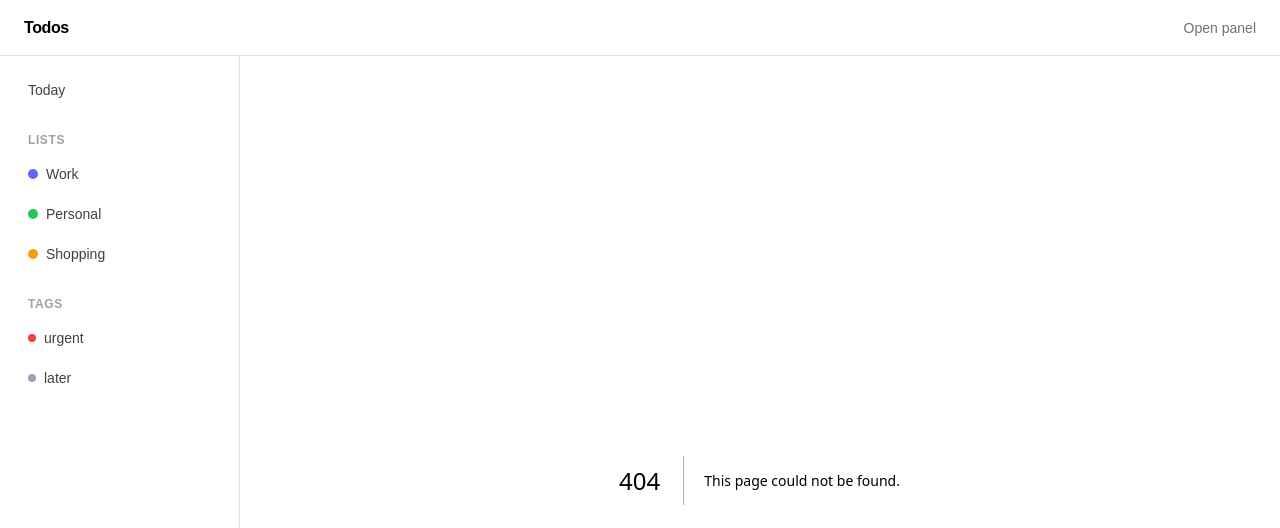
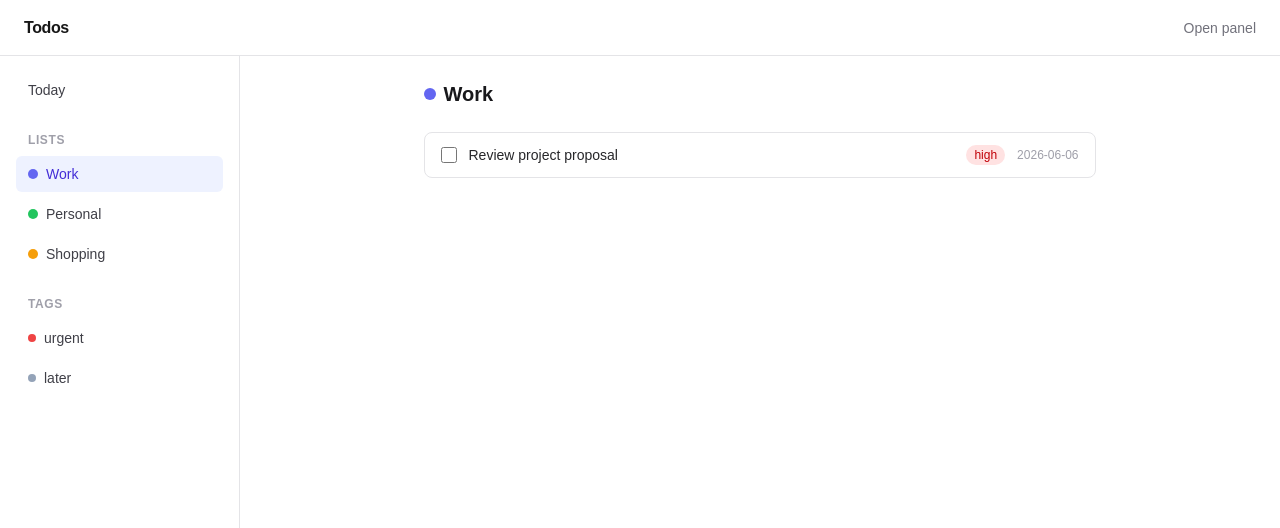
Before and after one commit to Jonathanko52/personal-interface, a Next.js app: page /list/1 in a window 1280 px wide. Before the commit this address had no page. Shown: the top 528 px of the page. Built offline with nearby package versions, Linux system fonts and the light colour scheme.

Commit message:
list filtereing added

```diff
--- a/app/components/Sidebar.tsx
+++ b/app/components/Sidebar.tsx
@@ -1,23 +1,22 @@
+"use client";
+
 import Link from "next/link";
-
-const lists = [
-  { id: "1", name: "Work", color: "#6366f1" },
-  { id: "2", name: "Personal", color: "#22c55e" },
-  { id: "3", name: "Shopping", color: "#f59e0b" },
-];
-
-const tags = [
-  { id: "1", name: "urgent", color: "#ef4444" },
-  { id: "2", name: "later", color: "#94a3b8" },
-];
+import { usePathname } from "next/navigation";
+import { lists, tags } from "@/app/lib/data";
 
 export default function Sidebar() {
+  const pathname = usePathname();
+
+  const linkClass = (href: string) =>
+    `flex items-center gap-2 text-sm rounded-md px-3 py-2 transition-colors ${
+      pathname === href
+        ? "bg-indigo-50 text-indigo-700 font-medium"
+        : "text-zinc-700 hover:text-zinc-900 hover:bg-zinc-100"
+    }`;
+
   return (
     <nav className="w-60 shrink-0 border-r border-zinc-200 bg-white overflow-y-auto flex flex-col gap-6 p-4">
-      <Link
-        href="/"
-        className="text-sm font-medium text-zinc-700 hover:text-zinc-900 hover:bg-zinc-100 rounded-md px-3 py-2 transition-colors"
-      >
+      <Link href="/" className={linkClass("/")}>
         Today
       </Link>
 
@@ -28,14 +27,8 @@ export default function Sidebar() {
         <ul className="flex flex-col gap-1">
           {lists.map((list) => (
             <li key={list.id}>
-              <Link
-                href={`/list/${list.id}`}
-                className="flex items-center gap-2 text-sm text-zinc-700 hover:text-zinc-900 hover:bg-zinc-100 rounded-md px-3 py-2 transition-colors"
-              >
-                <span
-                  className="w-2.5 h-2.5 rounded-full shrink-0"
-                  style={{ backgroundColor: list.color }}
-                />
+              <Link href={`/list/${list.id}`} className={linkClass(`/list/${list.id}`)}>
+                <span className="w-2.5 h-2.5 rounded-full shrink-0" style={{ backgroundColor: list.color }} />
                 {list.name}
               </Link>
             </li>
@@ -50,14 +43,8 @@ export default function Sidebar() {
         <ul className="flex flex-col gap-1">
           {tags.map((tag) => (
             <li key={tag.id}>
-              <Link
-                href={`/tags/${tag.id}`}
-                className="flex items-center gap-2 text-sm text-zinc-700 hover:text-zinc-900 hover:bg-zinc-100 rounded-md px-3 py-2 transition-colors"
-              >
-                <span
-                  className="w-2 h-2 rounded-full shrink-0"
-                  style={{ backgroundColor: tag.color }}
-                />
+              <Link href={`/tags/${tag.id}`} className={linkClass(`/tags/${tag.id}`)}>
+                <span className="w-2 h-2 rounded-full shrink-0" style={{ backgroundColor: tag.color }} />
                 {tag.name}
               </Link>
             </li>
--- /dev/null
+++ b/app/lib/data.ts
@@ -0,0 +1,17 @@
+export const lists = [
+  { id: "1", name: "Work", color: "#6366f1" },
+  { id: "2", name: "Personal", color: "#22c55e" },
+  { id: "3", name: "Shopping", color: "#f59e0b" },
+];
+
+export const tags = [
+  { id: "1", name: "urgent", color: "#ef4444" },
+  { id: "2", name: "later", color: "#94a3b8" },
+];
+
+export const todos = [
+  { id: "1", title: "Review project proposal", priority: "high", dueDate: "2026-06-06", completed: false, listId: "1", tagIds: ["1"] },
+  { id: "2", title: "Buy groceries", priority: "low", dueDate: "2026-06-05", completed: false, listId: "3", tagIds: [] },
+  { id: "3", title: "Schedule dentist appointment", priority: "medium", dueDate: "2026-06-07", completed: false, listId: "2", tagIds: ["2"] },
+  { id: "4", title: "Read chapter 3", priority: "none", dueDate: null, completed: true, listId: "2", tagIds: ["2"] },
+];
--- /dev/null
+++ b/app/list/[id]/page.tsx
@@ -0,0 +1,36 @@
+"use client";
+
+import { useState } from "react";
+import { useParams } from "next/navigation";
+import { todos, lists } from "@/app/lib/data";
+import TodoList from "@/app/components/TodoList";
+import TodoDetail from "@/app/components/TodoDetail";
+
+export default function ListPage() {
+  const { id } = useParams<{ id: string }>();
+  const [selectedId, setSelectedId] = useState<string | null>(null);
+
+  const list = lists.find((l) => l.id === id);
+  const filtered = todos.filter((t) => t.listId === id);
+  const selectedTodo = filtered.find((t) => t.id === selectedId) ?? null;
+
+  if (selectedTodo) {
+    return <TodoDetail todo={selectedTodo} onClose={() => setSelectedId(null)} />;
+  }
+
+  return (
+    <div className="max-w-2xl mx-auto">
+      <div className="flex items-center gap-2 mb-6">
+        {list && (
+          <span className="w-3 h-3 rounded-full shrink-0" style={{ backgroundColor: list.color }} />
+        )}
+        <h1 className="text-xl font-semibold text-zinc-900">{list?.name ?? "List"}</h1>
+      </div>
+      {filtered.length === 0 ? (
+        <p className="text-sm text-zinc-400">No todos in this list.</p>
+      ) : (
+        <TodoList todos={filtered} onSelect={(id) => setSelectedId(id)} />
+      )}
+    </div>
+  );
+}
--- a/app/page.tsx
+++ b/app/page.tsx
@@ -3,13 +3,7 @@
 import { useState } from "react";
 import TodoList from "./components/TodoList";
 import TodoDetail from "./components/TodoDetail";
-
-const todos = [
-  { id: "1", title: "Review project proposal", priority: "high", dueDate: "2026-06-06", completed: false },
-  { id: "2", title: "Buy groceries", priority: "low", dueDate: "2026-06-05", completed: false },
-  { id: "3", title: "Schedule dentist appointment", priority: "medium", dueDate: "2026-06-07", completed: false },
-  { id: "4", title: "Read chapter 3", priority: "none", dueDate: null, completed: true },
-];
+import { todos } from "./lib/data";
 
 export default function Home() {
   const [selectedId, setSelectedId] = useState<string | null>(null);
--- /dev/null
+++ b/app/tags/[id]/page.tsx
@@ -0,0 +1,36 @@
+"use client";
+
+import { useState } from "react";
+import { useParams } from "next/navigation";
+import { todos, tags } from "@/app/lib/data";
+import TodoList from "@/app/components/TodoList";
+import TodoDetail from "@/app/components/TodoDetail";
+
+export default function TagPage() {
+  const { id } = useParams<{ id: string }>();
+  const [selectedId, setSelectedId] = useState<string | null>(null);
+
+  const tag = tags.find((t) => t.id === id);
+  const filtered = todos.filter((t) => t.tagIds.includes(id));
+  const selectedTodo = filtered.find((t) => t.id === selectedId) ?? null;
+
+  if (selectedTodo) {
+    return <TodoDetail todo={selectedTodo} onClose={() => setSelectedId(null)} />;
+  }
+
+  return (
+    <div className="max-w-2xl mx-auto">
+      <div className="flex items-center gap-2 mb-6">
+        {tag && (
+          <span className="w-3 h-3 rounded-full shrink-0" style={{ backgroundColor: tag.color }} />
+        )}
+        <h1 className="text-xl font-semibold text-zinc-900">#{tag?.name ?? "Tag"}</h1>
+      </div>
+      {filtered.length === 0 ? (
+        <p className="text-sm text-zinc-400">No todos with this tag.</p>
+      ) : (
+        <TodoList todos={filtered} onSelect={(id) => setSelectedId(id)} />
+      )}
+    </div>
+  );
+}
```
